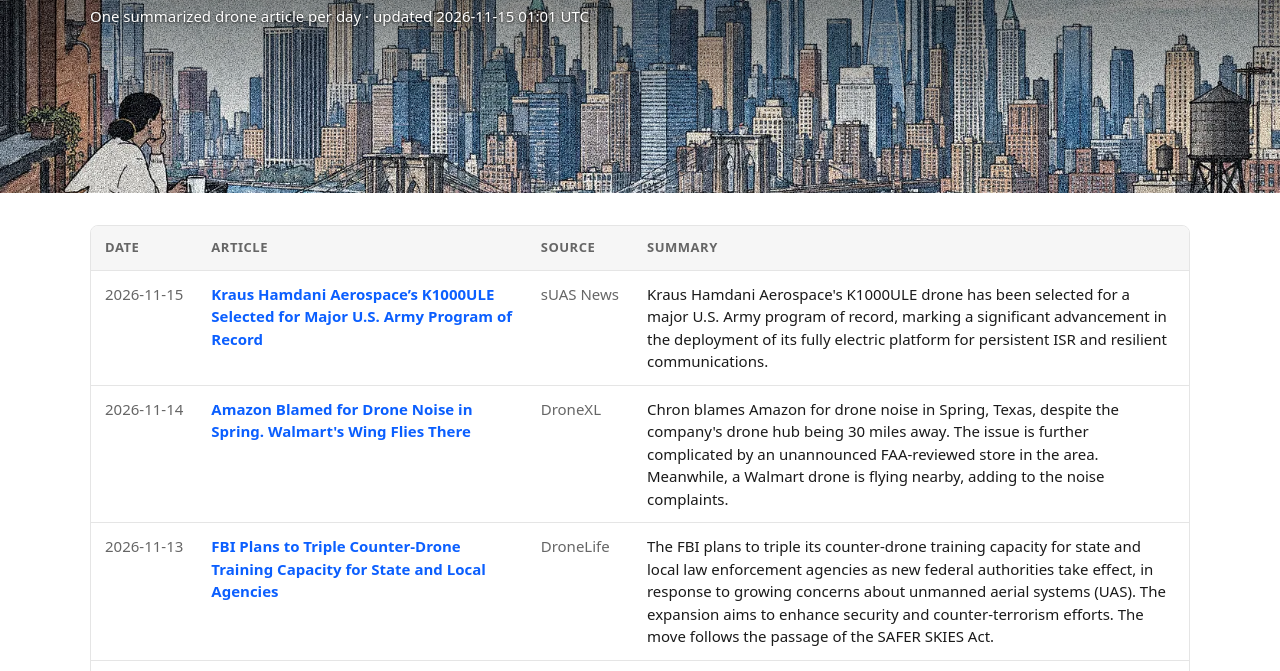
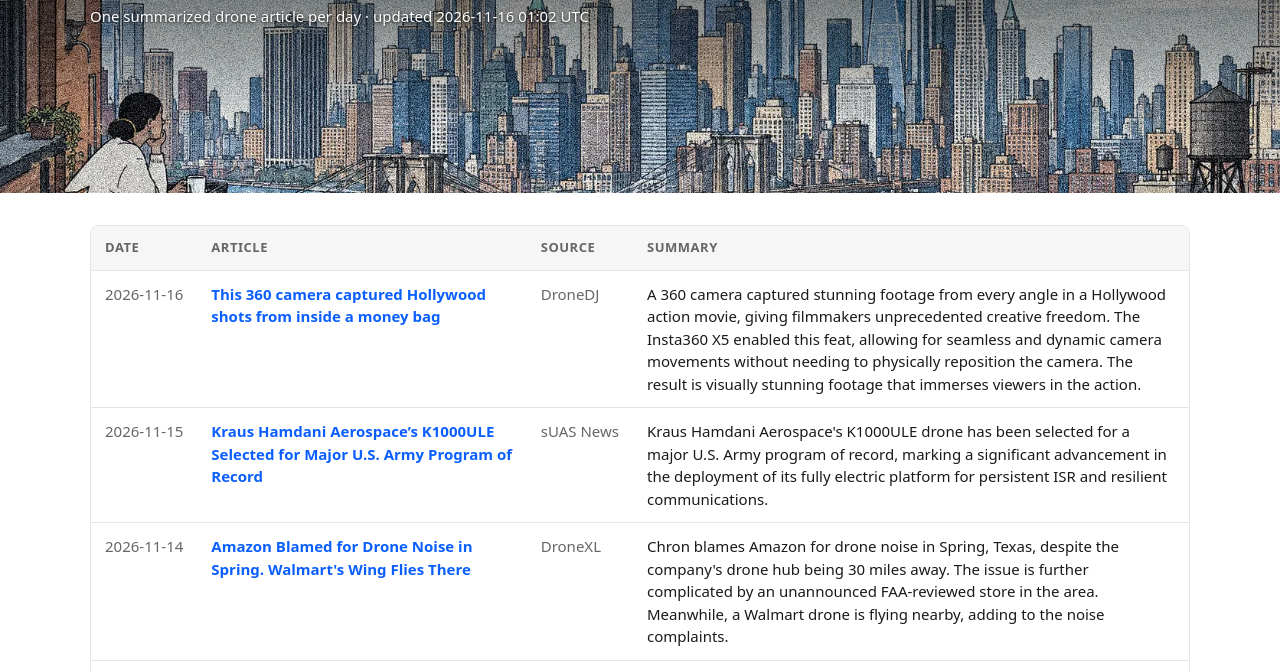
Before and after one commit to rayozma/drone-newsletter, a plain HTML site: page index.html in a window 1280 px wide. Shown: the part 87-758 px from the top of the page. Drawn offline with Linux system fonts and the light colour scheme.

Commit message:
Daily drone news update

```diff
--- a/drone_news_log.csv
+++ b/drone_news_log.csv
@@ -53,3 +53,4 @@ Date,Title,Summary,Link
 2026-11-13,FBI Plans to Triple Counter-Drone Training Capacity for State and Local Agencies,"The FBI plans to triple its counter-drone training capacity for state and local law enforcement agencies as new federal authorities take effect, in response to growing concerns about unmanned aerial systems (UAS). The expansion aims to enhance security and counter-terrorism efforts. The move follows the passage of the SAFER SKIES Act.",https://dronelife.com/2026/11/12/fbi-counter-drone-training-local-law-enforcement/
 2026-11-14,Amazon Blamed for Drone Noise in Spring. Walmart's Wing Flies There,"Chron blames Amazon for drone noise in Spring, Texas, despite the company's drone hub being 30 miles away. The issue is further complicated by an unannounced FAA-reviewed store in the area. Meanwhile, a Walmart drone is flying nearby, adding to the noise complaints.",https://dronexl.co/2026/11/13/amazon-drone-noise-spring-texas-wing-walmart-richmond-hub/
 2026-11-15,Kraus Hamdani Aerospace’s K1000ULE Selected for Major U.S. Army Program of Record,"Kraus Hamdani Aerospace's K1000ULE drone has been selected for a major U.S. Army program of record, marking a significant advancement in the deployment of its fully electric platform for persistent ISR and resilient communications.",https://www.suasnews.com/2026/11/kraus-hamdani-aerospaces-k1000ule-selected-for-major-u-s-army-program-of-record/
+2026-11-16,This 360 camera captured Hollywood shots from inside a money bag,"A 360 camera captured stunning footage from every angle in a Hollywood action movie, giving filmmakers unprecedented creative freedom. The Insta360 X5 enabled this feat, allowing for seamless and dynamic camera movements without needing to physically reposition the camera. The result is visually stunning footage that immerses viewers in the action.",https://dronedj.com/2026/11/15/insta360-x5-camera-best-360/
--- a/index.html
+++ b/index.html
@@ -50,10 +50,11 @@ td.sum{grid-column:1/-1;grid-row:3}
 </style></head><body>
 <header class="banner">
 <img src="images/banner.webp" alt="Illustrated city skyline with drones flying over a river">
-<div class="banner-text"><h1>Daily Drone News</h1><p>One summarized drone article per day &middot; updated 2026-11-15 01:01 UTC</p></div>
+<div class="banner-text"><h1>Daily Drone News</h1><p>One summarized drone article per day &middot; updated 2026-11-16 01:02 UTC</p></div>
 </header>
 <main>
 <div class="wrap"><table><thead><tr><th>Date</th><th>Article</th><th>Source</th><th>Summary</th></tr></thead><tbody>
+<tr><td class="d date">2026-11-16</td><td class="title"><a href="https://dronedj.com/2026/11/15/insta360-x5-camera-best-360/" target="_blank" rel="noopener">This 360 camera captured Hollywood shots from inside a money bag</a></td><td class="d src">DroneDJ</td><td class="sum">A 360 camera captured stunning footage from every angle in a Hollywood action movie, giving filmmakers unprecedented creative freedom. The Insta360 X5 enabled this feat, allowing for seamless and dynamic camera movements without needing to physically reposition the camera. The result is visually stunning footage that immerses viewers in the action.</td></tr>
 <tr><td class="d date">2026-11-15</td><td class="title"><a href="https://www.suasnews.com/2026/11/kraus-hamdani-aerospaces-k1000ule-selected-for-major-u-s-army-program-of-record/" target="_blank" rel="noopener">Kraus Hamdani Aerospace’s K1000ULE Selected for Major U.S. Army Program of Record</a></td><td class="d src">sUAS News</td><td class="sum">Kraus Hamdani Aerospace&#x27;s K1000ULE drone has been selected for a major U.S. Army program of record, marking a significant advancement in the deployment of its fully electric platform for persistent ISR and resilient communications.</td></tr>
 <tr><td class="d date">2026-11-14</td><td class="title"><a href="https://dronexl.co/2026/11/13/amazon-drone-noise-spring-texas-wing-walmart-richmond-hub/" target="_blank" rel="noopener">Amazon Blamed for Drone Noise in Spring. Walmart&#x27;s Wing Flies There</a></td><td class="d src">DroneXL</td><td class="sum">Chron blames Amazon for drone noise in Spring, Texas, despite the company&#x27;s drone hub being 30 miles away. The issue is further complicated by an unannounced FAA-reviewed store in the area. Meanwhile, a Walmart drone is flying nearby, adding to the noise complaints.</td></tr>
 <tr><td class="d date">2026-11-13</td><td class="title"><a href="https://dronelife.com/2026/11/12/fbi-counter-drone-training-local-law-enforcement/" target="_blank" rel="noopener">FBI Plans to Triple Counter-Drone Training Capacity for State and Local Agencies</a></td><td class="d src">DroneLife</td><td class="sum">The FBI plans to triple its counter-drone training capacity for state and local law enforcement agencies as new federal authorities take effect, in response to growing concerns about unmanned aerial systems (UAS). The expansion aims to enhance security and counter-terrorism efforts. The move follows the passage of the SAFER SKIES Act.</td></tr>
--- a/sent_history.json
+++ b/sent_history.json
@@ -24,6 +24,7 @@
 "https://dronedj.com/2026/11/03/dji-drone-poland-mountain-rescue/",
 "https://dronedj.com/2026/11/06/drone-roof-damage-inspection-skyebrowse/",
 "https://dronedj.com/2026/11/11/acsl-soten-drone-training-usi/",
+"https://dronedj.com/2026/11/15/insta360-x5-camera-best-360/",
 "https://dronelife.com/2026/10/02/drone-incursions-wildfires-2026/",
 "https://dronelife.com/2026/10/07/fcc-drone-restrictions-hikvision-court-challenge/",
 "https://dronelife.com/2026/10/09/faa-part-107-test-changes-october-2026/",
```
